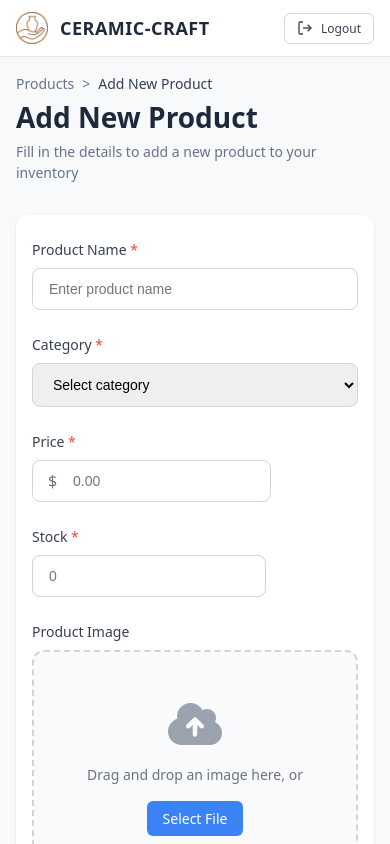
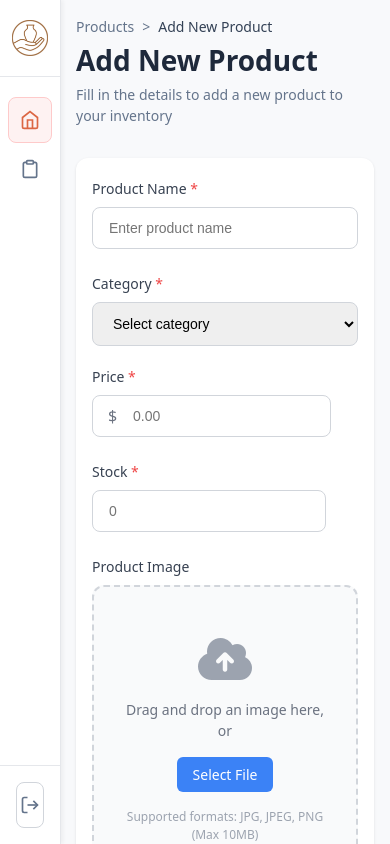
Before and after one commit to NUS-ISS-Agile-Team/ceramicraft-merchant-frontend, a Vue app: page /products/add in a window 390 px wide. Built offline with nearby package versions, Linux system fonts and the light colour scheme; sample sign-in values are in the browser's storage.

Commit message:
修复宽度问题

```diff
--- a/src/layouts/AppLayout.vue
+++ b/src/layouts/AppLayout.vue
@@ -1,31 +1,44 @@
 <template>
   <div class="app-layout">
-    <!-- 顶部导航栏 -->
-    <header class="app-header">
-      <div class="header-content">
+    <!-- 左侧边栏 -->
+    <aside class="sidebar">
+      <div class="sidebar-header">
         <div class="logo-section">
           <img src="/img/logo.png" alt="CERAMIC-CRAFT Logo" class="logo-image" />
           <span class="logo-text">CERAMIC-CRAFT</span>
         </div>
+      </div>
 
-        <nav class="nav-menu">
-          <router-link to="/" class="nav-item" active-class="active">Home</router-link>
-          <router-link to="/products" class="nav-item" active-class="active">Products</router-link>
-        </nav>
+      <nav class="sidebar-nav">
+        <router-link to="/" class="nav-item" active-class="active">
+          <svg width="20" height="20" viewBox="0 0 24 24" fill="none" stroke="currentColor" stroke-width="2">
+            <path d="M3 9l9-7 9 7v11a2 2 0 0 1-2 2H5a2 2 0 0 1-2-2z" />
+            <polyline points="9,22 9,12 15,12 15,22" />
+          </svg>
+          <span>Home</span>
+        </router-link>
+        <router-link to="/products" class="nav-item" active-class="active">
+          <svg width="20" height="20" viewBox="0 0 24 24" fill="none" stroke="currentColor" stroke-width="2">
+            <path d="M16 4h2a2 2 0 0 1 2 2v14a2 2 0 0 1-2 2H6a2 2 0 0 1-2-2V6a2 2 0 0 1 2-2h2" />
+            <rect x="8" y="2" width="8" height="4" rx="1" ry="1" />
+          </svg>
+          <span>Products</span>
+        </router-link>
+      </nav>
 
-        <div class="user-section">
-          <button @click="handleLogout" class="logout-btn">
-            <svg width="16" height="16" viewBox="0 0 24 24" fill="none" stroke="currentColor" stroke-width="2">
-              <path d="M9 21H5a2 2 0 0 1-2-2V5a2 2 0 0 1 2-2h4" />
-              <polyline points="16,17 21,12 16,7" />
-              <line x1="21" y1="12" x2="9" y2="12" />
-            </svg>
-            Logout
-          </button>
-        </div>
+      <div class="sidebar-footer">
+        <button @click="handleLogout" class="logout-btn">
+          <svg width="20" height="20" viewBox="0 0 24 24" fill="none" stroke="currentColor" stroke-width="2">
+            <path d="M9 21H5a2 2 0 0 1-2-2V5a2 2 0 0 1 2-2h4" />
+            <polyline points="16,17 21,12 16,7" />
+            <line x1="21" y1="12" x2="9" y2="12" />
+          </svg>
+          <span>Logout</span>
+        </button>
       </div>
-    </header>
+    </aside>
 
+    <!-- 主内容区域 -->
     <main class="main-content">
       <router-view />
     </main>
@@ -63,7 +76,6 @@ const handleLogout = async () => {
 <style scoped>
 .app-layout {
   display: flex;
-  flex-direction: column;
   min-height: 100vh;
   width: 100%;
   margin: 0;
@@ -72,20 +84,24 @@ const handleLogout = async () => {
   position: relative;
 }
 
-.app-header {
+/* 左侧边栏样式 */
+.sidebar {
+  width: 260px;
   background: white;
-  border-bottom: 1px solid #e5e7eb;
-  padding: 0 24px;
-  box-shadow: 0 1px 3px rgba(0, 0, 0, 0.1);
+  border-right: 1px solid #e5e7eb;
+  display: flex;
+  flex-direction: column;
+  box-shadow: 2px 0 4px rgba(0, 0, 0, 0.05);
+  position: fixed;
+  left: 0;
+  top: 0;
+  height: 100vh;
+  z-index: 1000;
 }
 
-.header-content {
-  max-width: 1200px;
-  margin: 0 auto;
-  display: flex;
-  align-items: center;
-  justify-content: space-between;
-  height: 64px;
+.sidebar-header {
+  padding: 24px 20px;
+  border-bottom: 1px solid #e5e7eb;
 }
 
 .logo-section {
@@ -95,116 +111,192 @@ const handleLogout = async () => {
 }
 
 .logo-image {
-  width: 32px;
-  height: 32px;
+  width: 36px;
+  height: 36px;
   object-fit: contain;
 }
 
 .logo-text {
-  font-weight: 600;
-  font-size: 20px;
+  font-weight: 700;
+  font-size: 18px;
   color: #1e293b;
   letter-spacing: 0.5px;
 }
 
-.nav-menu {
+.sidebar-nav {
+  flex: 1;
+  padding: 20px 0;
   display: flex;
-  align-items: center;
-  gap: 32px;
+  flex-direction: column;
+  gap: 4px;
 }
 
 .nav-item {
+  display: flex;
+  align-items: center;
+  gap: 12px;
   text-decoration: none;
   color: #64748b;
   font-weight: 500;
-  font-size: 16px;
-  transition: color 0.2s;
+  font-size: 15px;
+  padding: 12px 20px;
+  margin: 0 12px;
+  border-radius: 8px;
+  transition: all 0.2s;
   position: relative;
 }
 
 .nav-item:hover {
-  color: #dc6643;
+  background: #f8fafc;
+  color: #334155;
 }
 
 .nav-item.active {
+  background: #fef2f2;
   color: #dc6643;
+  border: 1px solid #fecaca;
 }
 
-.nav-item.active::after {
-  content: '';
-  position: absolute;
-  bottom: -21px;
-  left: 0;
-  width: 100%;
-  height: 2px;
-  background-color: #dc6643;
+.nav-item svg {
+  flex-shrink: 0;
 }
 
-.user-section {
-  display: flex;
-  align-items: center;
+.sidebar-footer {
+  padding: 20px;
+  border-top: 1px solid #e5e7eb;
 }
 
 .logout-btn {
   display: flex;
   align-items: center;
-  gap: 8px;
+  gap: 12px;
   background: transparent;
   border: 1px solid #d1d5db;
-  color: #374151;
-  padding: 8px 16px;
-  border-radius: 6px;
+  color: #64748b;
+  padding: 12px 16px;
+  border-radius: 8px;
   font-size: 14px;
+  font-weight: 500;
   cursor: pointer;
   transition: all 0.2s;
+  width: 100%;
+  justify-content: flex-start;
 }
 
 .logout-btn:hover {
   background: #f3f4f6;
   border-color: #9ca3af;
+  color: #374151;
 }
 
+.logout-btn svg {
+  flex-shrink: 0;
+}
+
+/* 主内容区域样式 */
 .main-content {
   flex: 1;
-  width: 100%;
+  margin-left: 260px;
   background: #f8f9fb;
   display: flex;
   flex-direction: column;
-  margin: 0;
+  min-height: 100vh;
   padding: 0;
-  min-height: 0;
+}
+
+/* 响应式设计 */
+@media (max-width: 1024px) {
+  .sidebar {
+    width: 240px;
+  }
+
+  .main-content {
+    margin-left: 240px;
+  }
 }
 
 @media (max-width: 768px) {
-  .app-header {
-    padding: 0 16px;
+  .sidebar {
+    width: 200px;
   }
 
-  .header-content {
-    height: 56px;
+  .main-content {
+    margin-left: 200px;
   }
 
-  .nav-menu {
-    gap: 16px;
+  .logo-text {
+    font-size: 16px;
   }
 
   .nav-item {
     font-size: 14px;
+    padding: 10px 16px;
+    margin: 0 8px;
   }
 
-  .logo-text {
-    font-size: 18px;
+  .sidebar-header {
+    padding: 20px 16px;
+  }
+
+  .sidebar-footer {
+    padding: 16px;
   }
 }
 
 @media (max-width: 640px) {
-  .nav-menu {
+  .sidebar {
+    width: 100%;
+    transform: translateX(-100%);
+    transition: transform 0.3s ease;
+  }
+
+  .sidebar.open {
+    transform: translateX(0);
+  }
+
+  .main-content {
+    margin-left: 0;
+  }
+
+  .logo-text {
     display: none;
   }
 
+  .nav-item span {
+    display: none;
+  }
+
+  .logout-btn span {
+    display: none;
+  }
+
+  .sidebar {
+    width: 60px;
+    transform: translateX(0);
+  }
+
+  .sidebar-header {
+    padding: 20px 8px;
+    justify-content: center;
+  }
+
+  .logo-section {
+    justify-content: center;
+  }
+
+  .nav-item {
+    justify-content: center;
+    padding: 12px 8px;
+    margin: 0 8px;
+  }
+
   .logout-btn {
-    padding: 6px 12px;
-    font-size: 12px;
+    justify-content: center;
+    padding: 12px 8px;
+  }
+
+  .main-content {
+    margin-left: 60px;
   }
 }
 </style>
--- a/src/views/AddProduct.vue
+++ b/src/views/AddProduct.vue
@@ -413,11 +413,13 @@ const handleCancel = () => {
 
 <style scoped>
 .add-product-container {
-    max-width: 800px;
+    width: 100%;
+    max-width: 900px;
     margin: 0 auto;
     padding: 24px;
     background: #f8f9fb;
     min-height: 100vh;
+    box-sizing: border-box;
 }
 
 .header {
@@ -742,23 +744,39 @@ const handleCancel = () => {
 @media (max-width: 768px) {
     .add-product-container {
         padding: 16px;
+        max-width: none;
     }
 
     .form-container {
-        padding: 24px 16px;
+        padding: 20px 16px;
     }
 
     .form-row {
         flex-direction: column;
-        gap: 24px;
+        gap: 20px;
     }
 
     .form-actions {
         flex-direction: column-reverse;
+        gap: 12px;
     }
 
     .btn {
         width: 100%;
     }
 }
+
+@media (min-width: 769px) and (max-width: 1024px) {
+    .add-product-container {
+        padding: 20px;
+        max-width: 800px;
+    }
+}
+
+@media (min-width: 1025px) {
+    .add-product-container {
+        padding: 32px 24px;
+        max-width: 900px;
+    }
+}
 </style>
--- a/src/views/Home.vue
+++ b/src/views/Home.vue
@@ -45,11 +45,11 @@
 
 <style scoped>
 .home {
-  padding: 40px 20px;
-  max-width: 1200px;
-  margin: 0 auto;
+  width: 100%;
+  padding: 40px 24px;
   background: #f8f9fb;
   min-height: 100vh;
+  box-sizing: border-box;
 }
 
 .welcome-section {
@@ -80,9 +80,9 @@
 
 .action-grid {
   display: grid;
-  grid-template-columns: repeat(auto-fit, minmax(280px, 1fr));
+  grid-template-columns: repeat(auto-fit, minmax(300px, 1fr));
   gap: 24px;
-  max-width: 800px;
+  max-width: 900px;
   margin: 0 auto;
 }
 
--- a/src/views/ProductDetail.vue
+++ b/src/views/ProductDetail.vue
@@ -279,11 +279,13 @@ onMounted(() => {
 
 <style scoped>
 .product-detail-container {
-    max-width: 1200px;
+    width: 100%;
+    max-width: 1300px;
     margin: 0 auto;
     padding: 24px;
     background: #f8f9fb;
     min-height: 100vh;
+    box-sizing: border-box;
 }
 
 /* Loading State */
@@ -577,6 +579,7 @@ onMounted(() => {
 @media (max-width: 768px) {
     .product-detail-container {
         padding: 16px;
+        max-width: none;
     }
 
     .detail-header {
@@ -587,12 +590,14 @@ onMounted(() => {
 
     .header-actions {
         justify-content: space-between;
+        flex-wrap: wrap;
+        gap: 8px;
     }
 
     .product-content {
         grid-template-columns: 1fr;
         gap: 32px;
-        padding: 24px;
+        padding: 20px;
     }
 
     .product-name {
@@ -600,11 +605,33 @@ onMounted(() => {
     }
 
     .price-stock {
-        gap: 24px;
+        gap: 20px;
     }
 
     .spec-grid {
         grid-template-columns: 1fr;
     }
 }
+
+@media (min-width: 769px) and (max-width: 1024px) {
+    .product-detail-container {
+        padding: 20px;
+        max-width: 1100px;
+    }
+
+    .product-content {
+        padding: 28px;
+    }
+}
+
+@media (min-width: 1025px) {
+    .product-detail-container {
+        padding: 32px 24px;
+        max-width: 1300px;
+    }
+
+    .product-content {
+        padding: 32px;
+    }
+}
 </style>
--- a/src/views/Products.vue
+++ b/src/views/Products.vue
@@ -70,8 +70,7 @@
                 </button>
             </div>
 
-            <div v-else>
-                <div class="product-card" v-for="product in products" :key="product.id">
+            <div v-for="product in products" :key="product.id" class="product-card">
                 <div class="product-image">
                     <img :src="getImageUrl(product.pic_info)" :alt="product.name" />
                     <div class="product-overlay">
@@ -118,7 +117,6 @@
                     <i v-else class="fas fa-chevron-down"></i>
                     {{ isLoadingMore ? 'Loading...' : 'Load More' }}
                 </button>
-                </div>
             </div>
         </div>
     </div>
@@ -370,11 +368,11 @@ onMounted(() => {
 
 <style scoped>
 .products-container {
-    max-width: 1400px;
-    margin: 0 auto;
+    width: 100%;
     padding: 24px;
     background: #f8f9fb;
     min-height: 100vh;
+    box-sizing: border-box;
 }
 
 .header {
@@ -504,8 +502,9 @@ onMounted(() => {
 
 .products-grid {
     display: grid;
-    grid-template-columns: repeat(auto-fill, minmax(260px, 1fr));
-    gap: 20px;
+    grid-template-columns: repeat(auto-fill, minmax(280px, 1fr));
+    gap: 24px;
+    padding: 0;
 }
 
 .empty-state {
@@ -786,7 +785,7 @@ onMounted(() => {
     }
 }
 
-@media (max-width: 1024px) and (min-width: 769px) {
+@media (min-width: 769px) and (max-width: 1024px) {
     .filter-section {
         grid-template-columns: 1fr;
         gap: 16px;
@@ -797,19 +796,22 @@ onMounted(() => {
     }
 
     .products-grid {
-        grid-template-columns: repeat(auto-fill, minmax(240px, 1fr));
+        grid-template-columns: repeat(auto-fill, minmax(260px, 1fr));
+        gap: 20px;
     }
 }
 
-@media (min-width: 1025px) and (max-width: 1200px) {
+@media (min-width: 1025px) and (max-width: 1400px) {
     .products-grid {
-        grid-template-columns: repeat(auto-fill, minmax(220px, 1fr));
+        grid-template-columns: repeat(auto-fill, minmax(280px, 1fr));
+        gap: 24px;
     }
 }
 
-@media (min-width: 1201px) {
+@media (min-width: 1401px) {
     .products-grid {
-        grid-template-columns: repeat(auto-fill, minmax(260px, 1fr));
+        grid-template-columns: repeat(auto-fill, minmax(300px, 1fr));
+        gap: 24px;
     }
 }
 </style>
```
Also changed, not shown: src/views/Login.vue (+17 -29 lines). Lines whose indentation alone changed are shown as unchanged.
